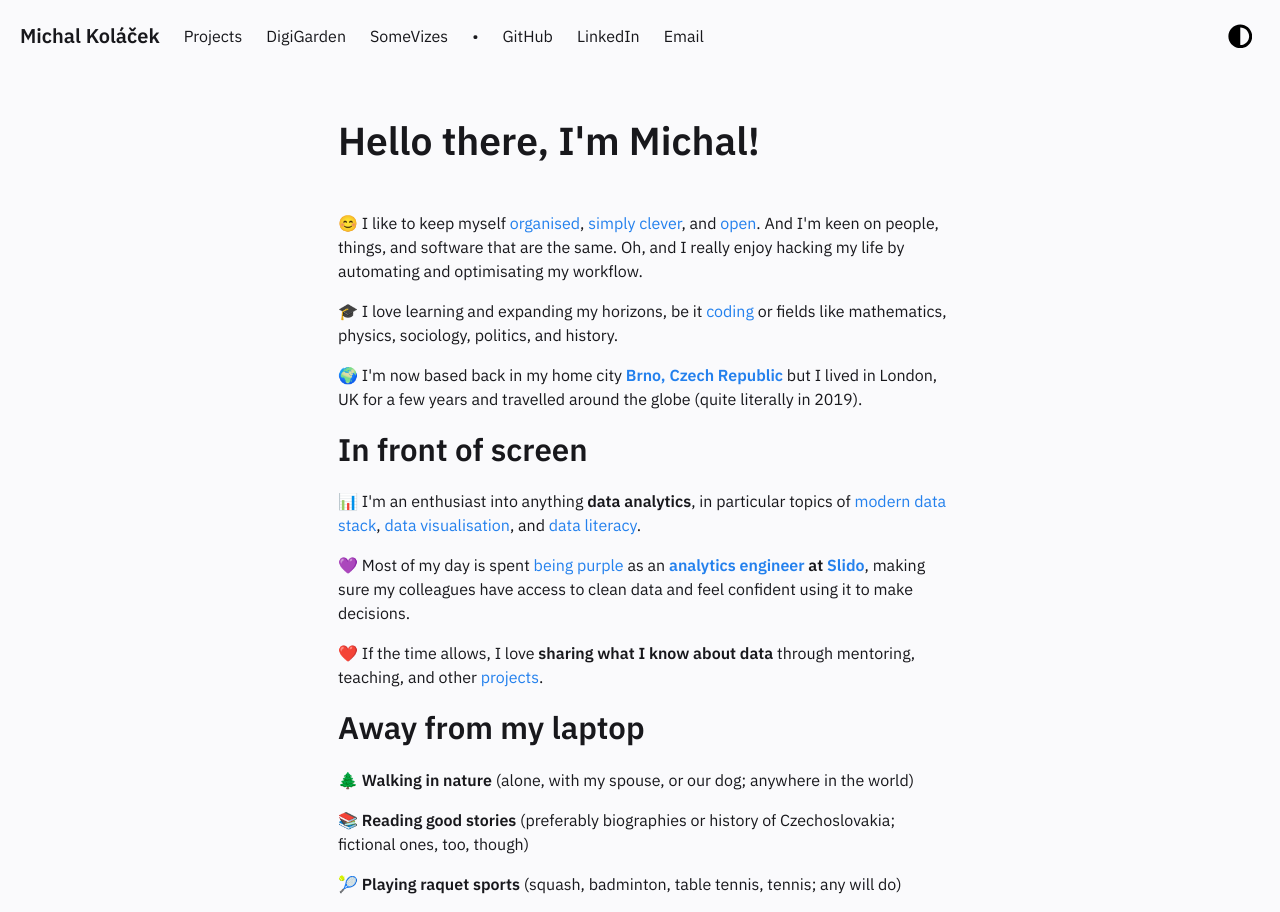
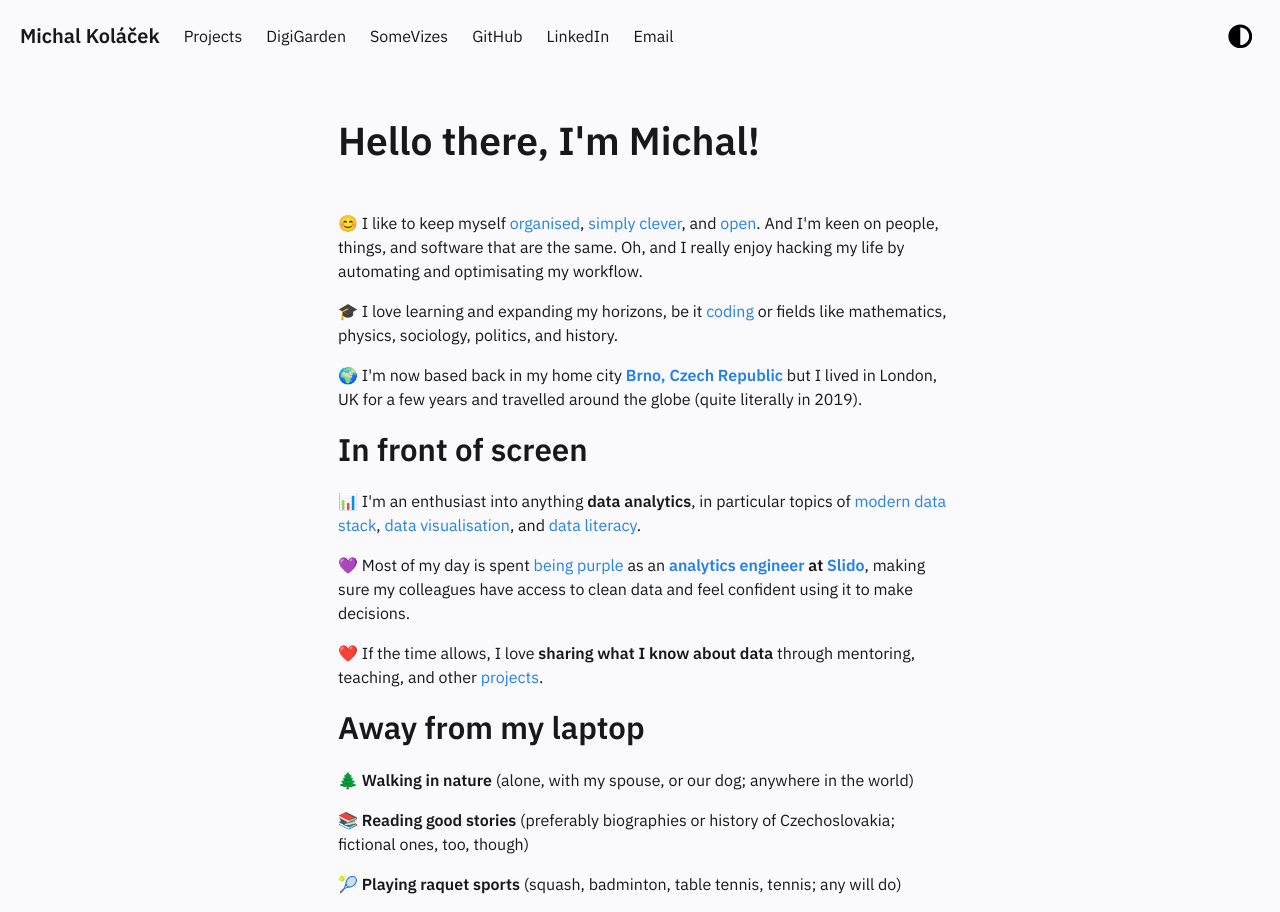
Before and after one commit to one-data-cookie/one-data-cookie.github.io, a Jekyll site: the page built from pages/index.md, in a window 1280 px wide. Built offline with Jekyll 4.4.1, drawn with Linux system fonts in a browser that asks for light colours; emoji names are drawn with the system emoji font.

Commit message:
improve formatting

```diff
--- a/_includes/header.html
+++ b/_includes/header.html
@@ -61,9 +61,6 @@
         <a href="https://onedatacookie-somevizes.netlify.app/" target="_blank" class="navbar-item">
           SomeVizes
         </a>
-        <a class="navbar-item">
-          •
-        </a>
         <a href="{{ site.social.github }}" target="_blank" class="navbar-item">
           GitHub
         </a>
--- a/_layouts/post.html
+++ b/_layouts/post.html
@@ -131,7 +131,6 @@
             {%- if page.content-type == "eg" -%}
                 <div class="column is-half">
                     <main>
-                        <h1>{{page.title}}</h1>
                         {%- include content.html -%}
                         {%- include footer.html -%}
                     </main>
```
